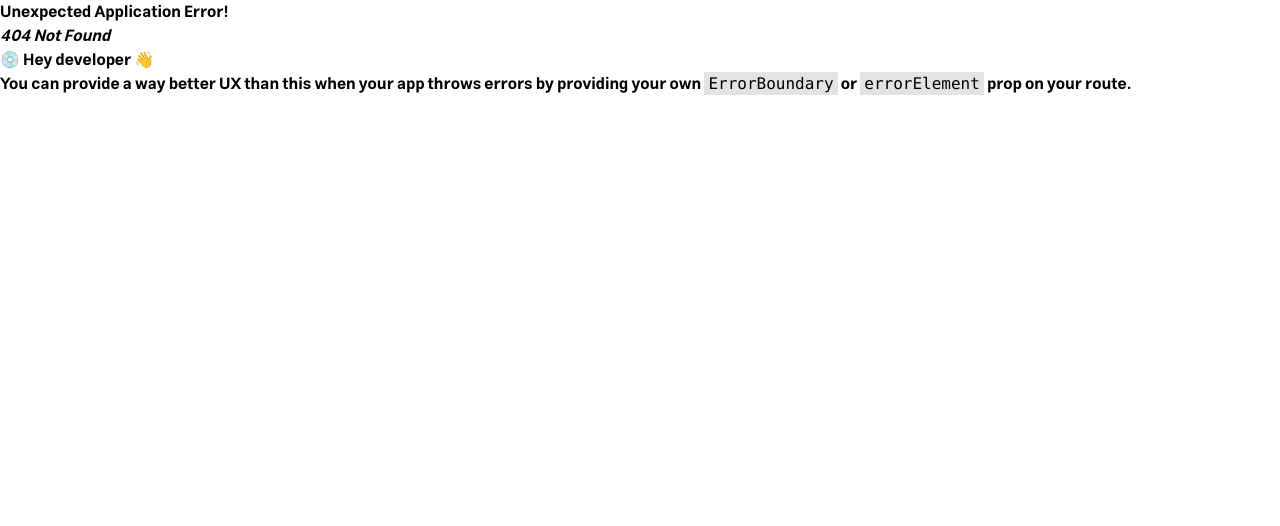
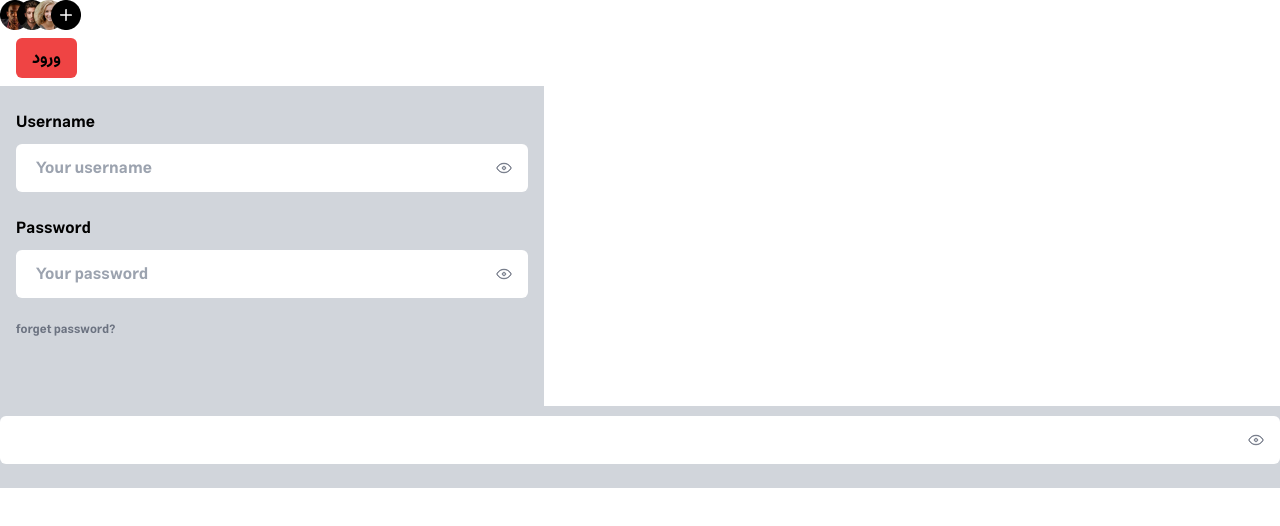
Before and after one commit to Davoud-Ghargozlou/sadcoders_task_manager, a React (Vite) app: page /ui in a window 1280 px wide. Before the commit this address had no page. Shown: the top 526 px of the page. Built offline with nearby package versions, Linux system fonts and the light colour scheme.

Commit message:
adding  ui page

```diff
--- a/package.json
+++ b/package.json
@@ -10,6 +10,7 @@
     "preview": "vite preview"
   },
   "dependencies": {
+    "prop-types": "^15.8.1",
     "react": "^18.2.0",
     "react-dom": "^18.2.0",
     "react-router-dom": "^6.16.0"
--- /dev/null
+++ b/src/pages/Ui.jsx
@@ -0,0 +1,17 @@
+import Users from "../components/Users/Users";
+import Button from "../components/UI/Button";
+import Input from "../components/Input/Input";
+import InputCard from "../components/Input/InputCard";
+
+function Ui() {
+  return (
+    <div>
+      <Users />
+      <Button>ورود</Button>
+      <Input />
+      <InputCard />
+    </div>
+  );
+}
+
+export default Ui;
--- a/src/pages/index.jsx
+++ b/src/pages/index.jsx
@@ -1,17 +1,14 @@
-import { Link } from "react-router-dom"
-import Auth from "./Auth"
-import Profile from "./Profile"
-import Input from "../components/Input/Input"
+import Auth from "./Auth";
+import Profile from "./Profile";
 
 const Homepage = () => {
   return (
     <>
-    pages:
-    <Input/>
-    <Auth/>
-    <Profile/>
+      pages:
+      <Auth />
+      <Profile />
     </>
-  )
-}
+  );
+};
 
-export default Homepage
+export default Homepage;
--- a/src/routes/index.jsx
+++ b/src/routes/index.jsx
@@ -2,6 +2,7 @@ import Profile from "../pages/Profile";
 import Auth from "../pages/Auth";
 import Homepage from "../pages/index";
 import { createBrowserRouter } from "react-router-dom";
+import Ui from "../pages/Ui";
 const routes = [
   {
     path: "/Profile",
@@ -15,6 +16,10 @@ const routes = [
     path: "/",
     element: <Homepage />,
   },
+  {
+    path: "/ui",
+    element: <Ui />,
+  },
 ];
 const router = createBrowserRouter(routes);
 
```
Also changed, not shown: src/components/Input/Input.jsx (+14 -9 lines), src/components/Input/InputCard.jsx (+11 -4 lines), src/components/UI/Button.jsx (+13 -2 lines), src/components/Users/Users.jsx (+15 -4 lines), 1 other file (tests, documents, lock files or other folders).
